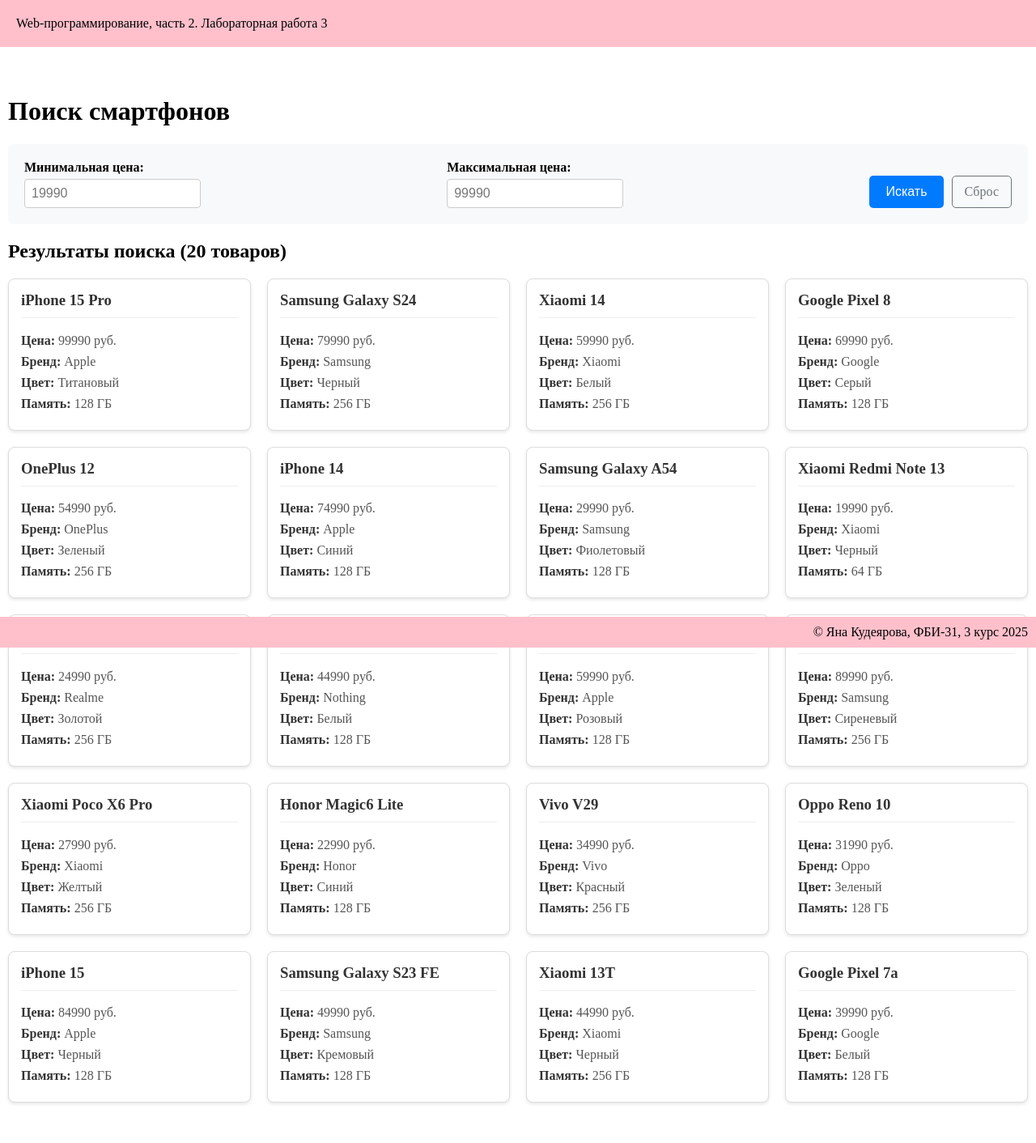
After one commit to Unapologetiic/web-back-labs, a Flask app: page /lab3/products in a window 1280 px wide. The commit adds this page. Shown: the whole page at 81% size. Run offline with Flask 3, Linux system fonts and the light colour scheme.

Commit message:
Дополнительное задание

```diff
--- a/lab3.py
+++ b/lab3.py
@@ -162,3 +162,72 @@ def clear_settings():
     resp.delete_cookie('font_size')
     resp.delete_cookie('font_family')
     return resp
+
+
+products_list = [
+    {'name': 'iPhone 15 Pro', 'price': 99990, 'brand': 'Apple', 'color': 'Титановый', 'storage': 128},
+    {'name': 'Samsung Galaxy S24', 'price': 79990, 'brand': 'Samsung', 'color': 'Черный', 'storage': 256},
+    {'name': 'Xiaomi 14', 'price': 59990, 'brand': 'Xiaomi', 'color': 'Белый', 'storage': 256},
+    {'name': 'Google Pixel 8', 'price': 69990, 'brand': 'Google', 'color': 'Серый', 'storage': 128},
+    {'name': 'OnePlus 12', 'price': 54990, 'brand': 'OnePlus', 'color': 'Зеленый', 'storage': 256},
+    {'name': 'iPhone 14', 'price': 74990, 'brand': 'Apple', 'color': 'Синий', 'storage': 128},
+    {'name': 'Samsung Galaxy A54', 'price': 29990, 'brand': 'Samsung', 'color': 'Фиолетовый', 'storage': 128},
+    {'name': 'Xiaomi Redmi Note 13', 'price': 19990, 'brand': 'Xiaomi', 'color': 'Черный', 'storage': 64},
+    {'name': 'Realme 11 Pro+', 'price': 24990, 'brand': 'Realme', 'color': 'Золотой', 'storage': 256},
+    {'name': 'Nothing Phone 2', 'price': 44990, 'brand': 'Nothing', 'color': 'Белый', 'storage': 128},
+    {'name': 'iPhone 13', 'price': 59990, 'brand': 'Apple', 'color': 'Розовый', 'storage': 128},
+    {'name': 'Samsung Galaxy Z Flip5', 'price': 89990, 'brand': 'Samsung', 'color': 'Сиреневый', 'storage': 256},
+    {'name': 'Xiaomi Poco X6 Pro', 'price': 27990, 'brand': 'Xiaomi', 'color': 'Желтый', 'storage': 256},
+    {'name': 'Honor Magic6 Lite', 'price': 22990, 'brand': 'Honor', 'color': 'Синий', 'storage': 128},
+    {'name': 'Vivo V29', 'price': 34990, 'brand': 'Vivo', 'color': 'Красный', 'storage': 256},
+    {'name': 'Oppo Reno 10', 'price': 31990, 'brand': 'Oppo', 'color': 'Зеленый', 'storage': 128},
+    {'name': 'iPhone 15', 'price': 84990, 'brand': 'Apple', 'color': 'Черный', 'storage': 128},
+    {'name': 'Samsung Galaxy S23 FE', 'price': 49990, 'brand': 'Samsung', 'color': 'Кремовый', 'storage': 128},
+    {'name': 'Xiaomi 13T', 'price': 44990, 'brand': 'Xiaomi', 'color': 'Черный', 'storage': 256},
+    {'name': 'Google Pixel 7a', 'price': 39990, 'brand': 'Google', 'color': 'Белый', 'storage': 128}
+]
+
+@lab3.route('/lab3/products')
+def products():
+
+    min_price_all = min(product['price'] for product in products_list)
+    max_price_all = max(product['price'] for product in products_list)
+
+
+    min_price = request.args.get('min_price') or request.cookies.get('products_min_price')
+    max_price = request.args.get('max_price') or request.cookies.get('products_max_price')
+
+    filtered_products = products_list.copy()
+
+    if min_price:
+        min_price = int(min_price)
+        filtered_products = [p for p in filtered_products if p['price'] >= min_price]
+
+    if max_price:
+        max_price = int(max_price)
+        filtered_products = [p for p in filtered_products if p['price'] <= max_price]
+
+    if min_price and max_price and min_price > max_price:
+        min_price, max_price = max_price, min_price
+        filtered_products = [p for p in products_list if min_price <= p['price'] <= max_price]
+
+    resp = make_response(render_template('lab3/products.html',
+                                       products=filtered_products,
+                                       min_price=min_price,
+                                       max_price=max_price,
+                                       min_price_all=min_price_all,
+                                       max_price_all=max_price_all))
+
+    if min_price:
+        resp.set_cookie('products_min_price', str(min_price))
+    if max_price:
+        resp.set_cookie('products_max_price', str(max_price))
+
+    return resp
+
+@lab3.route('/lab3/products_reset')
+def products_reset():
+    resp = make_response(redirect('/lab3/products'))
+    resp.delete_cookie('products_min_price')
+    resp.delete_cookie('products_max_price')
+    return resp
--- a/static/main.css
+++ b/static/main.css
@@ -175,3 +175,86 @@ footer{
     color: #007bff;
     text-decoration: none;
 }
+
+
+.products-grid {
+    display: grid;
+    grid-template-columns: repeat(auto-fill, minmax(300px, 1fr));
+    gap: 20px;
+    margin-top: 20px;
+}
+
+.product-card {
+    border: 1px solid #ddd;
+    border-radius: 8px;
+    padding: 15px;
+    background: white;
+    box-shadow: 0 2px 4px rgba(0,0,0,0.1);
+    transition: transform 0.2s, box-shadow 0.2s;
+}
+
+.product-card:hover {
+    transform: translateY(-2px);
+    box-shadow: 0 4px 8px rgba(0,0,0,0.15);
+}
+
+.product-card h3 {
+    margin-top: 0;
+    color: #333;
+    border-bottom: 1px solid #eee;
+    padding-bottom: 10px;
+}
+
+.product-card p {
+    margin: 8px 0;
+    color: #555;
+}
+
+.product-card strong {
+    color: #333;
+}
+
+
+.search-form {
+    background: #f8f9fa;
+    padding: 20px;
+    border-radius: 8px;
+    margin-bottom: 20px;
+}
+
+.form-row {
+    display: flex;
+    gap: 15px;
+    align-items: end;
+    flex-wrap: wrap;
+}
+
+.form-field {
+    flex: 1;
+    min-width: 200px;
+}
+
+.form-buttons {
+    display: flex;
+    gap: 10px;
+}
+
+
+@media (max-width: 768px) {
+    .products-grid {
+        grid-template-columns: 1fr;
+    }
+
+    .form-row {
+        flex-direction: column;
+    }
+
+    .form-field {
+        min-width: 100%;
+    }
+
+    .form-buttons {
+        width: 100%;
+        justify-content: space-between;
+    }
+}
--- a/templates/lab3/lab3.html
+++ b/templates/lab3/lab3.html
@@ -28,6 +28,9 @@
             <a href = "/lab3/ticket">Железнодорожный билет</a>
         </li>
         <li>
+            <a href = "/lab3/products">Поиск товаров</a>
+        </li>
+        <li>
             <a href = "/lab3/settings">Настройки</a>
         </li>
     </ol>
--- /dev/null
+++ b/templates/lab3/products.html
@@ -0,0 +1,51 @@
+{% extends "base.html" %}
+
+{% block lab %}Лабораторная работа 3{% endblock %}
+
+{% block main %}
+    <h1>Поиск смартфонов</h1>
+
+    <div class="search-form">
+        <form method="get">
+            <div class="form-row">
+                <div class="form-field">
+                    <label class="form-label">Минимальная цена:</label>
+                    <input type="number" name="min_price" placeholder="{{ min_price_all }}"
+                           value="{{ min_price or '' }}" class="form-input form-input-medium">
+                </div>
+
+                <div class="form-field">
+                    <label class="form-label">Максимальная цена:</label>
+                    <input type="number" name="max_price" placeholder="{{ max_price_all }}"
+                           value="{{ max_price or '' }}" class="form-input form-input-medium">
+                </div>
+
+                <div class="form-buttons">
+                    <button type="submit" class="btn-primary">Искать</button>
+                    <a href="/lab3/products_reset" class="btn-secondary">Сброс</a>
+                </div>
+            </div>
+        </form>
+    </div>
+
+    <h2>Результаты поиска ({{ products|length }} товаров)</h2>
+
+    {% if products %}
+        <div class="products-grid">
+            {% for product in products %}
+            <div class="product-card">
+                <h3>{{ product.name }}</h3>
+                <p><strong>Цена:</strong> {{ product.price }} руб.</p>
+                <p><strong>Бренд:</strong> {{ product.brand }}</p>
+                <p><strong>Цвет:</strong> {{ product.color }}</p>
+                <p><strong>Память:</strong> {{ product.storage }} ГБ</p>
+            </div>
+            {% endfor %}
+        </div>
+    {% else %}
+        <div style="text-align: center; padding: 40px; color: #666;">
+            <p style="font-size: 1.2em; margin-bottom: 10px;">Не найдено ни одного товара</p>
+            <p>Попробуйте изменить диапазон цен</p>
+        </div>
+    {% endif %}
+{% endblock %}
```
